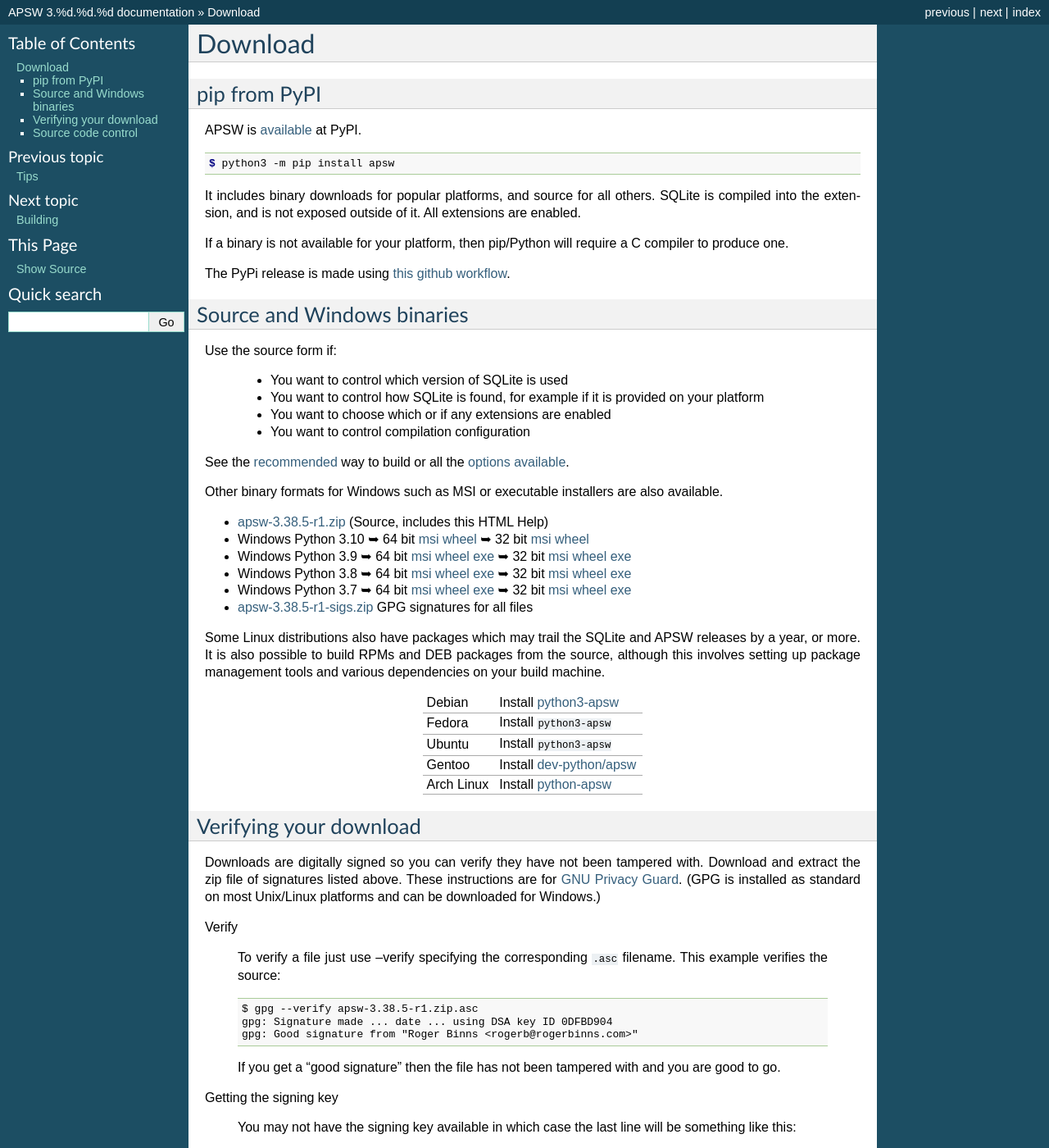
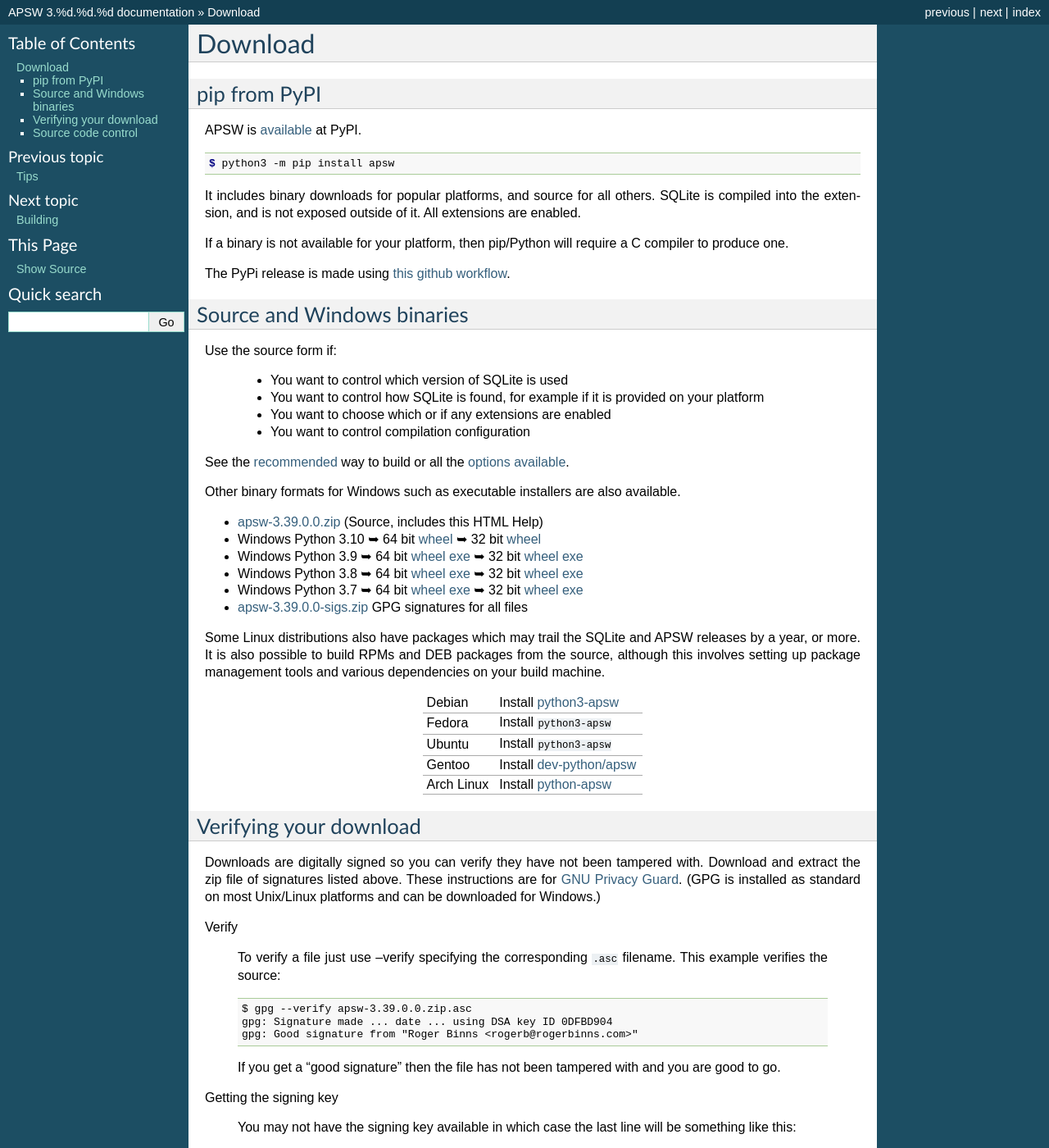
Before and after one commit to rogerbinns/apsw, a Sphinx documentation site: the page built from doc/download.rst, in a window 1280 px wide and 1400 px high. Shown: the whole window at 82% size. Built offline with Sphinx 7.4.7, drawn with Linux system fonts in a browser that asks for light colours; pages that are not in the unit, such as notebooks, are missing from menus; the version number is read from the project's files by our own code.

Commit message:
Remove Windows MSI builds

```diff
--- a/doc/download.rst
+++ b/doc/download.rst
@@ -36,33 +36,33 @@
 See the :ref:`recommended <recommended_build>` way to build or all the
 :ref:`options available <building>`.
 
-Other binary formats for Windows such as MSI or executable installers
+Other binary formats for Windows such as executable installers
 are also available.
 
 .. downloads-begin
 
-* `apsw-3.38.5-r1.zip
-  <https://github.com/rogerbinns/apsw/releases/download/3.38.5-r1/apsw-3.38.5-r1.zip>`__
+* `apsw-3.39.0.0.zip
+  <https://github.com/rogerbinns/apsw/releases/download/3.39.0.0/apsw-3.39.0.0.zip>`__
   (Source, includes this HTML Help)
 
 * Windows Python 3.10
-  ➥ 64 bit  `msi   <https://github.com/rogerbinns/apsw/releases/download/3.38.5-r1/apsw-3.38.5.win-amd64-py3.10.msi>`__ `wheel   <https://github.com/rogerbinns/apsw/releases/download/3.38.5-r1/apsw-3.38.5-cp310-cp310-win_amd64.whl>`__
-  ➥ 32 bit  `msi   <https://github.com/rogerbinns/apsw/releases/download/3.38.5-r1/apsw-3.38.5.win32-py3.10.msi>`__ `wheel   <https://github.com/rogerbinns/apsw/releases/download/3.38.5-r1/apsw-3.38.5-cp310-cp310-win32.whl>`__
+  ➥ 64 bit  `wheel   <https://github.com/rogerbinns/apsw/releases/download/3.39.0.0/apsw-3.39.0.0-cp310-cp310-win_amd64.whl>`__
+  ➥ 32 bit  `wheel   <https://github.com/rogerbinns/apsw/releases/download/3.39.0.0/apsw-3.39.0.0-cp310-cp310-win32.whl>`__
 
 * Windows Python 3.9
-  ➥ 64 bit  `msi   <https://github.com/rogerbinns/apsw/releases/download/3.38.5-r1/apsw-3.38.5.win-amd64-py3.9.msi>`__ `wheel   <https://github.com/rogerbinns/apsw/releases/download/3.38.5-r1/apsw-3.38.5-cp39-cp39-win_amd64.whl>`__ `exe   <https://github.com/rogerbinns/apsw/releases/download/3.38.5-r1/apsw-3.38.5.win-amd64-py3.9.exe>`__
-  ➥ 32 bit  `msi   <https://github.com/rogerbinns/apsw/releases/download/3.38.5-r1/apsw-3.38.5.win32-py3.9.msi>`__ `wheel   <https://github.com/rogerbinns/apsw/releases/download/3.38.5-r1/apsw-3.38.5-cp39-cp39-win32.whl>`__ `exe   <https://github.com/rogerbinns/apsw/releases/download/3.38.5-r1/apsw-3.38.5.win32-py3.9.exe>`__
+  ➥ 64 bit  `wheel   <https://github.com/rogerbinns/apsw/releases/download/3.39.0.0/apsw-3.39.0.0-cp39-cp39-win_amd64.whl>`__ `exe   <https://github.com/rogerbinns/apsw/releases/download/3.39.0.0/apsw-3.39.0.0.win-amd64-py3.9.exe>`__
+  ➥ 32 bit  `wheel   <https://github.com/rogerbinns/apsw/releases/download/3.39.0.0/apsw-3.39.0.0-cp39-cp39-win32.whl>`__ `exe   <https://github.com/rogerbinns/apsw/releases/download/3.39.0.0/apsw-3.39.0.0.win32-py3.9.exe>`__
 
 * Windows Python 3.8
-  ➥ 64 bit  `msi   <https://github.com/rogerbinns/apsw/releases/download/3.38.5-r1/apsw-3.38.5.win-amd64-py3.8.msi>`__ `wheel   <https://github.com/rogerbinns/apsw/releases/download/3.38.5-r1/apsw-3.38.5-cp38-cp38-win_amd64.whl>`__ `exe   <https://github.com/rogerbinns/apsw/releases/download/3.38.5-r1/apsw-3.38.5.win-amd64-py3.8.exe>`__
-  ➥ 32 bit  `msi   <https://github.com/rogerbinns/apsw/releases/download/3.38.5-r1/apsw-3.38.5.win32-py3.8.msi>`__ `wheel   <https://github.com/rogerbinns/apsw/releases/download/3.38.5-r1/apsw-3.38.5-cp38-cp38-win32.whl>`__ `exe   <https://github.com/rogerbinns/apsw/releases/download/3.38.5-r1/apsw-3.38.5.win32-py3.8.exe>`__
+  ➥ 64 bit  `wheel   <https://github.com/rogerbinns/apsw/releases/download/3.39.0.0/apsw-3.39.0.0-cp38-cp38-win_amd64.whl>`__ `exe   <https://github.com/rogerbinns/apsw/releases/download/3.39.0.0/apsw-3.39.0.0.win-amd64-py3.8.exe>`__
+  ➥ 32 bit  `wheel   <https://github.com/rogerbinns/apsw/releases/download/3.39.0.0/apsw-3.39.0.0-cp38-cp38-win32.whl>`__ `exe   <https://github.com/rogerbinns/apsw/releases/download/3.39.0.0/apsw-3.39.0.0.win32-py3.8.exe>`__
 
 * Windows Python 3.7
-  ➥ 64 bit  `msi   <https://github.com/rogerbinns/apsw/releases/download/3.38.5-r1/apsw-3.38.5.win-amd64-py3.7.msi>`__ `wheel   <https://github.com/rogerbinns/apsw/releases/download/3.38.5-r1/apsw-3.38.5-cp37-cp37m-win_amd64.whl>`__ `exe   <https://github.com/rogerbinns/apsw/releases/download/3.38.5-r1/apsw-3.38.5.win-amd64-py3.7.exe>`__
-  ➥ 32 bit  `msi   <https://github.com/rogerbinns/apsw/releases/download/3.38.5-r1/apsw-3.38.5.win32-py3.7.msi>`__ `wheel   <https://github.com/rogerbinns/apsw/releases/download/3.38.5-r1/apsw-3.38.5-cp37-cp37m-win32.whl>`__ `exe   <https://github.com/rogerbinns/apsw/releases/download/3.38.5-r1/apsw-3.38.5.win32-py3.7.exe>`__
+  ➥ 64 bit  `wheel   <https://github.com/rogerbinns/apsw/releases/download/3.39.0.0/apsw-3.39.0.0-cp37-cp37m-win_amd64.whl>`__ `exe   <https://github.com/rogerbinns/apsw/releases/download/3.39.0.0/apsw-3.39.0.0.win-amd64-py3.7.exe>`__
+  ➥ 32 bit  `wheel   <https://github.com/rogerbinns/apsw/releases/download/3.39.0.0/apsw-3.39.0.0-cp37-cp37m-win32.whl>`__ `exe   <https://github.com/rogerbinns/apsw/releases/download/3.39.0.0/apsw-3.39.0.0.win32-py3.7.exe>`__
 
-* `apsw-3.38.5-r1-sigs.zip
-  <https://github.com/rogerbinns/apsw/releases/download/3.38.5-r1/apsw-3.38.5-r1-sigs.zip>`__
+* `apsw-3.39.0.0-sigs.zip
+  <https://github.com/rogerbinns/apsw/releases/download/3.39.0.0/apsw-3.39.0.0-sigs.zip>`__
   GPG signatures for all files
 
 .. downloads-end
@@ -101,7 +101,7 @@
   To verify a file just use --verify specifying the corresponding
   ``.asc`` filename.  This example verifies the source::
 
-      $ gpg --verify apsw-3.38.5-r1.zip.asc
+      $ gpg --verify apsw-3.39.0.0.zip.asc
       gpg: Signature made ... date ... using DSA key ID 0DFBD904
       gpg: Good signature from "Roger Binns <rogerb@rogerbinns.com>"
 
```
Also changed, not shown: 2 other files.
